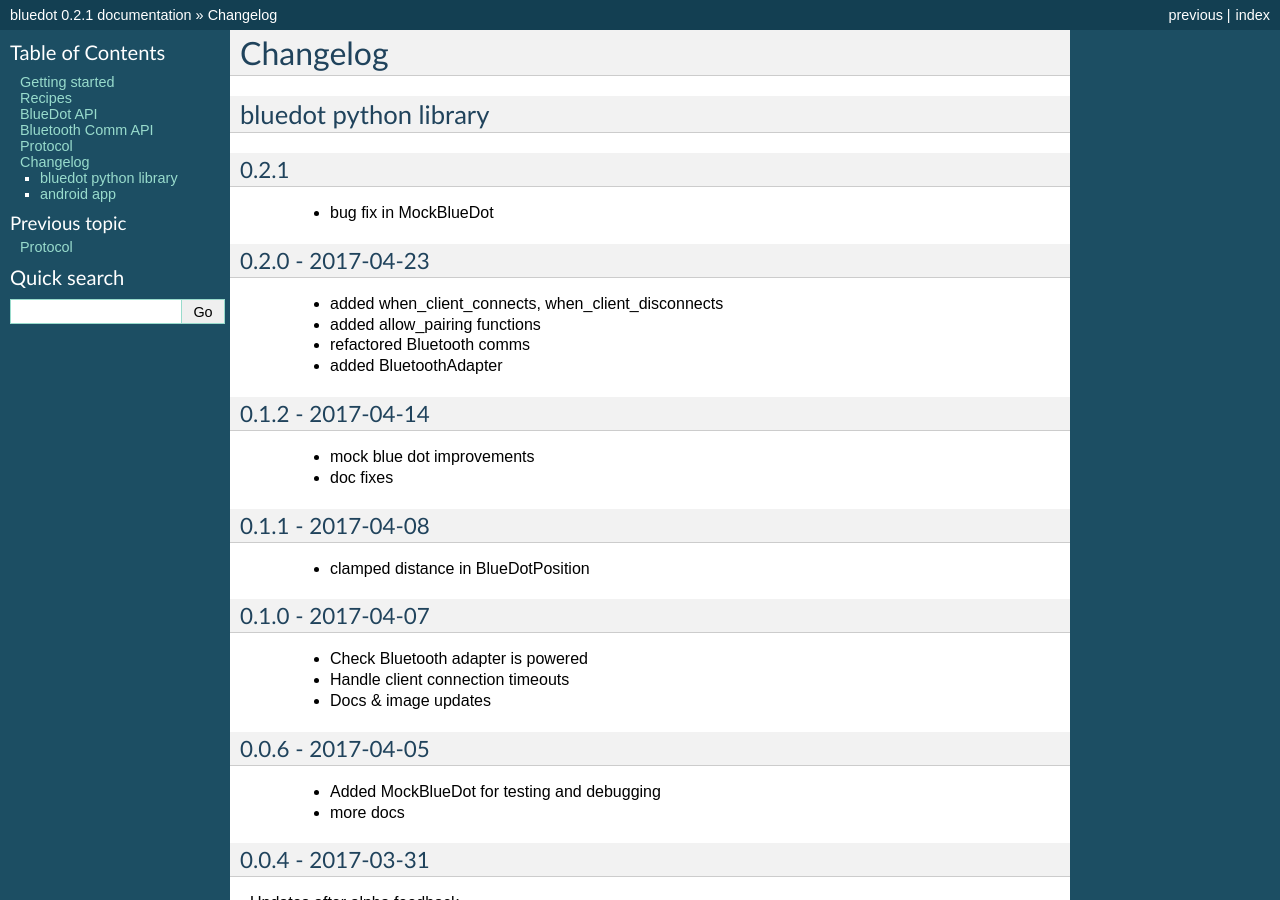
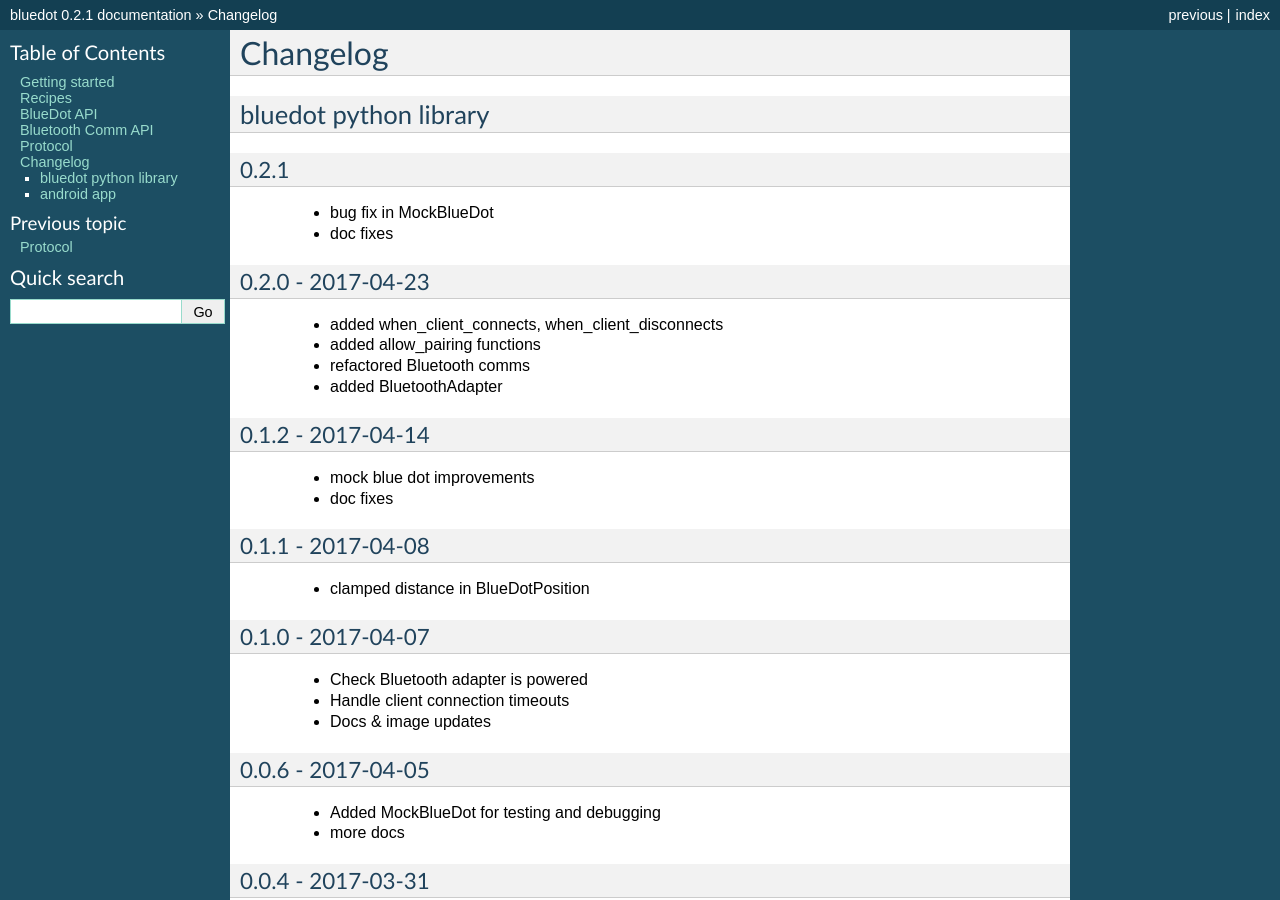
Before and after one commit to martinohanlon/BlueDot, a Sphinx documentation site: the page built from docs/changelog.rst, in a window 1280 px wide and 900 px high. Built offline with Sphinx 7.4.7, drawn with Linux system fonts in a browser that asks for light colours.

Commit message:
doc fixes

```diff
--- a/docs/changelog.rst
+++ b/docs/changelog.rst
@@ -8,6 +8,7 @@ bluedot python library
 ~~~~~~~~~~~~~~~~~~
 
  * bug fix in MockBlueDot
+ * doc fixes
 
 0.2.0 - 2017-04-23
 ~~~~~~~~~~~~~~~~~~
```
